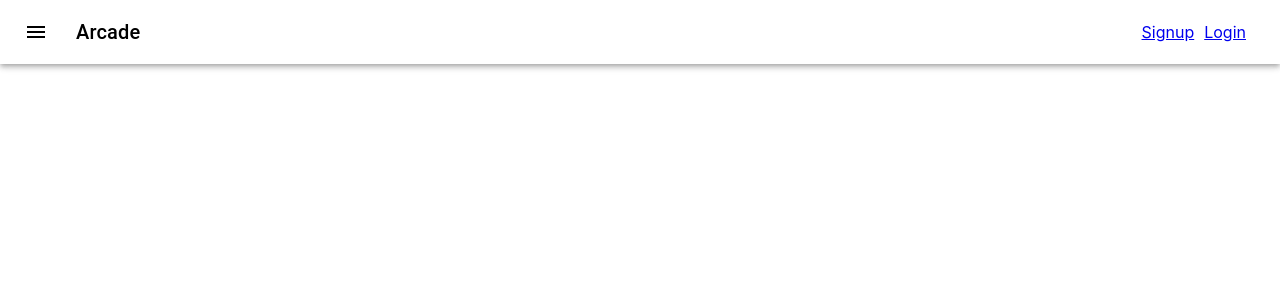
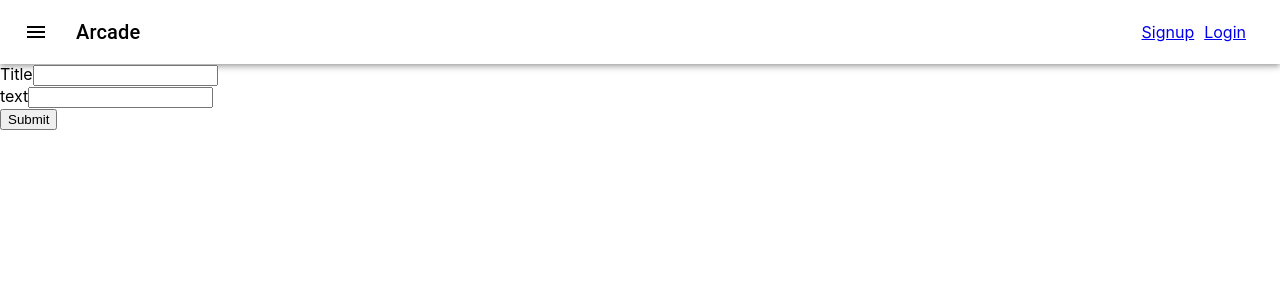
Before and after one commit to aaaasahi/arcade-community, a React (Create React App) app in the folder frontend/: page /community/new in a window 1280 px wide. Shown: the top 300 px of the page. Built offline with nearby package versions, Linux system fonts and the light colour scheme.

Commit message:
community投稿機能 #5

```diff
--- a/frontend/src/Router.jsx
+++ b/frontend/src/Router.jsx
@@ -5,6 +5,7 @@ import { Signup } from './components/auth/Signup'
 import { IndexCommunity } from './components/community/IndexCommunity'
 import { Profile } from './components/profile/Profile'
 import { IndexEvent } from './components/event/IndexEvent'
+import { CreateCommunity } from "./components/community/CreateCommunity"
 
 
 export const Router = () => {
@@ -12,6 +13,7 @@ export const Router = () => {
   return (
     <Switch>
       <Route exact path={"/", "/community" } component={IndexCommunity} />
+      <Route exact path={"/community/new"} component={CreateCommunity} />
       <Route exact path="/login">
         {currentUser ? <Redirect to="/" /> : <Login />}
       </Route>
--- /dev/null
+++ b/frontend/src/components/community/CreateCommunity.jsx
@@ -0,0 +1,76 @@
+import React, { useState } from "react";
+import axios from 'axios';
+import { useHistory } from 'react-router-dom'
+
+
+export const CreateCommunity = () => {
+
+    const initialState = {
+      id: null,
+      title: "",
+      text: "",
+    };
+
+    const [community, setCommunity] = useState(initialState);
+    const history = useHistory();
+
+    const onChangeInput = event => {
+      const { name, value } = event.target;
+      setCommunity({ ...community, [name]: value });
+    };
+
+    const save = () => {
+      const data = {
+        title: community.title,
+        text: community.text
+      };
+
+      axios.post('http://localhost:8000/api/communities', data, {
+        headers: JSON.parse(localStorage.user),
+      })
+        .then(res => {
+        console.log(res.data);
+        history.push('/IndexCommunity');
+      })
+    .catch(e => {
+      console.log(e)
+    })
+  };
+
+
+  return (
+    <div className="submit-form">
+        <div>
+          <div className="form-group">
+            <label htmlFor="title">Title</label>
+            <input
+              type="text"
+              className="form-control"
+              id="title"
+              required
+              value={community.title}
+              onChange={onChangeInput}
+              name="title"
+            />
+          </div>
+
+          <div className="form-group">
+            <label htmlFor="text">text</label>
+            <input
+              type="text"
+              className="form-control"
+              id="text"
+              required
+              value={community.text}
+              onChange={onChangeInput}
+              name="text"
+            />
+          </div>
+
+          <button onClick={save} className="btn btn-success">
+            Submit
+          </button>
+        </div>
+    </div>
+  );
+};
```
Also changed, not shown: 1 other file (tests, documents, lock files or other folders).
